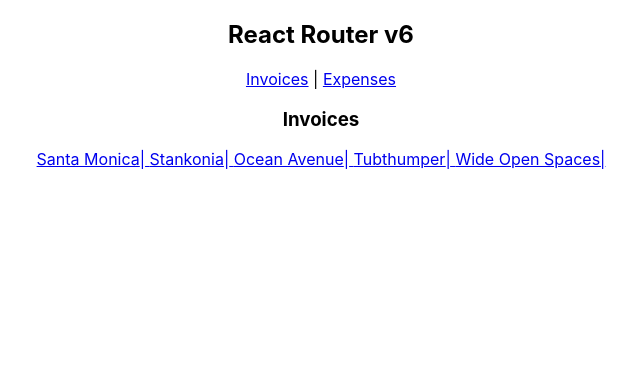
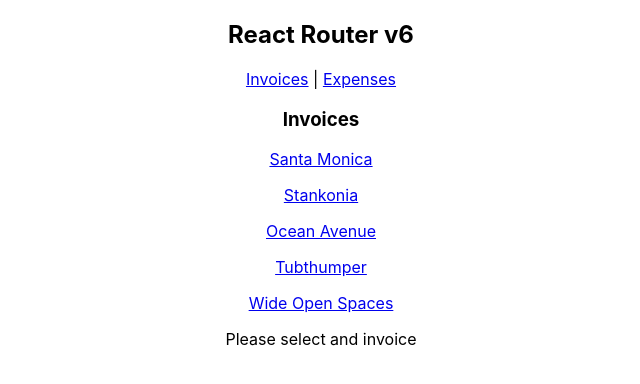
Before and after one commit to aindriu80/router-v6-tutorial, a React (Create React App) app: page /invoices in a window 1280 px wide. Shown: the top 384 px of the page, without its empty margins (319-959 px from the left). Built offline with nearby package versions, Linux system fonts and the light colour scheme.

Commit message:
Active Links with NavLink

```diff
--- a/src/index.js
+++ b/src/index.js
@@ -16,6 +16,14 @@
         <Route exact path="/" element={<App />}>
           <Route path="expenses" element={<Expenses />} />
           <Route path="invoices" element={<Invoices />}>
+            <Route
+              index
+              element={
+                <main>
+                  <p>Please select and invoice</p>
+                </main>
+              }
+            />
             <Route path=":invoiceId" element={<Invoice />} />
           </Route>
           <Route
--- a/src/routes/invoices.jsx
+++ b/src/routes/invoices.jsx
@@ -1,18 +1,28 @@
 import React from 'react'
-import { Link, Outlet } from 'react-router-dom'
+import { Link, Outlet, NavLink } from 'react-router-dom'
 import { getInvoices } from '../data'
 
 function Invoices() {
   let invoices = getInvoices()
-  // console.log(invoices)
   return (
     <>
       <h3>Invoices</h3>
-      {invoices.map((invoice) => (
-        <Link to={`/invoices/${invoice.number}`} key={invoice.number}>
-          {invoice.name}|{' '}
-        </Link>
-      ))}
+      <nav>
+        {invoices.map((invoice) => (
+          <NavLink
+            style={({ isActive }) => {
+              return {
+                display: 'block',
+                margin: '1rem 0',
+                color: isActive ? 'red' : '',
+              }
+            }}
+            to={`/invoices/${invoice.number}`}
+            key={invoice.number}>
+            {invoice.name}
+          </NavLink>
+        ))}
+      </nav>
       <Outlet />
     </>
   )
```
